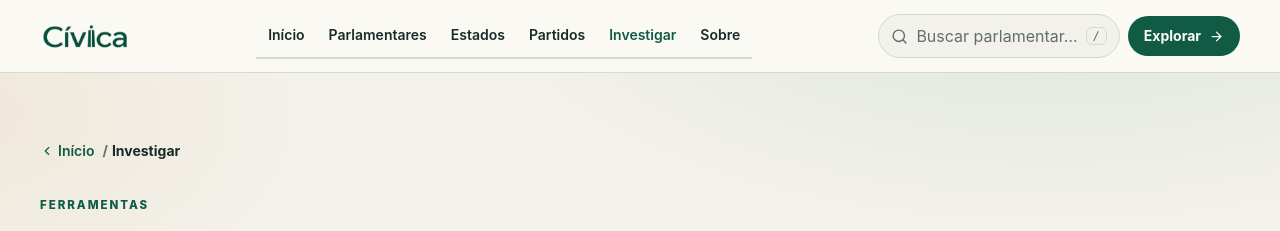
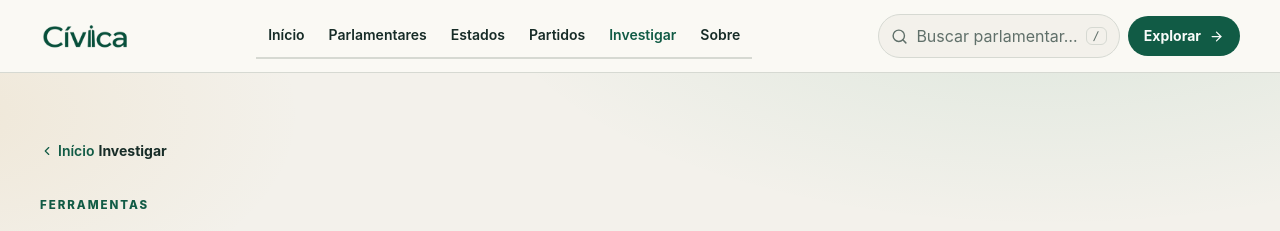
Before and after one commit to LACSistemas/senadotracker, a Next.js app in the folder apps/web/: page /investigar in a window 1280 px wide. Shown: the top 231 px of the page. Built offline with nearby package versions, Linux system fonts and the light colour scheme.

Commit message:
UX: breadcrumb nos perfis e checklist atualizado

```diff
--- a/apps/web/components/breadcrumb.tsx
+++ b/apps/web/components/breadcrumb.tsx
@@ -10,6 +10,6 @@ export function Breadcrumb({items}:{items:Crumb[]}){
     <ol className="flex flex-wrap items-center gap-x-1 gap-y-1">{parents.map(item=><li key={item.label} className="flex items-center gap-1">
       {item.href?<Link href={item.href} className="focus-ring inline-flex min-h-11 items-center gap-1 font-semibold text-primary no-underline hover:underline"><ChevronLeft size={14} aria-hidden="true"/>{item.label}</Link>:<span>{item.label}</span>}
     </li>)}
-    {current&&<li aria-current="page" className="font-bold text-foreground"><span className="px-1 text-muted-foreground" aria-hidden="true">/</span>{current.label}</li>}</ol>
+    {current&&<li aria-current="page" className="font-bold text-foreground">{current.label}</li>}</ol>
   </nav>;
 }
```
Also changed, not shown: apps/web/components/parliamentarian-profile-page.tsx (+2 -1 lines), 1 other file (tests, documents, lock files or other folders).
